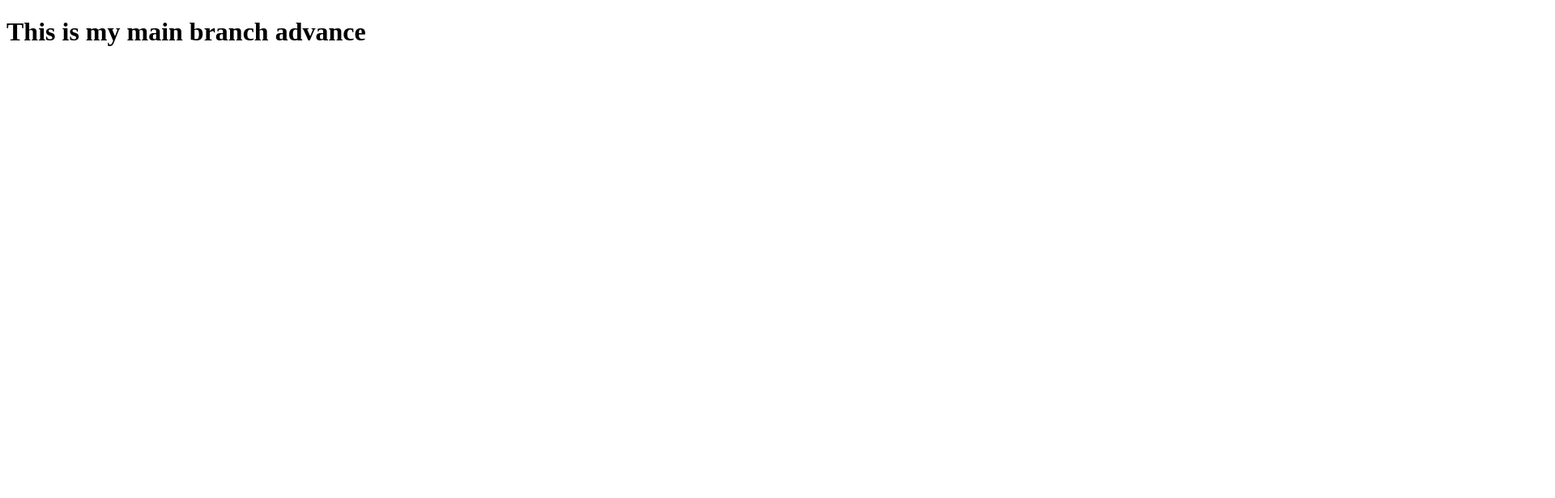
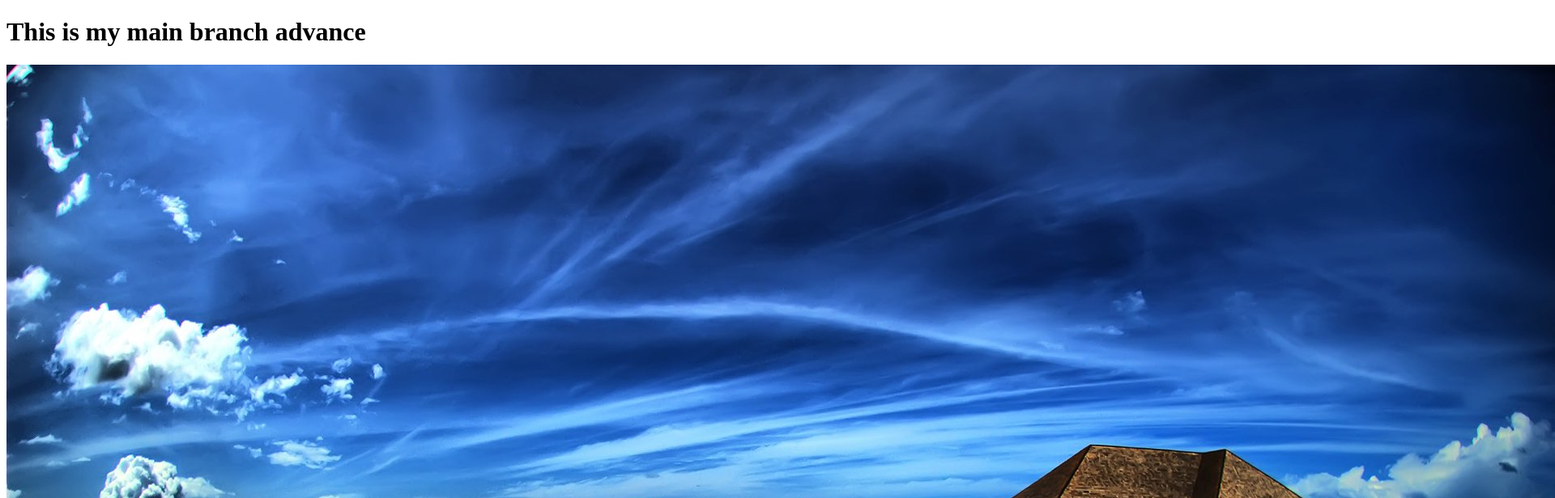
Before and after one commit to Sabbir386/main-branch, a plain HTML site: page index.html in a window 1280 px wide. Shown: the top 616 px of the page at 81% size, 1920 px wide, since content can reach past the window. Drawn offline with Linux system fonts and the light colour scheme.

Commit message:
image add

```diff
--- a/index.html
+++ b/index.html
@@ -8,5 +8,6 @@
 </head>
 <body>
     <h1>This is my main branch advance</h1>
+    <img src="nature.jpg" alt="natureal">
 </body>
 </html>
```
Also changed, not shown: nature.jpg (added).
